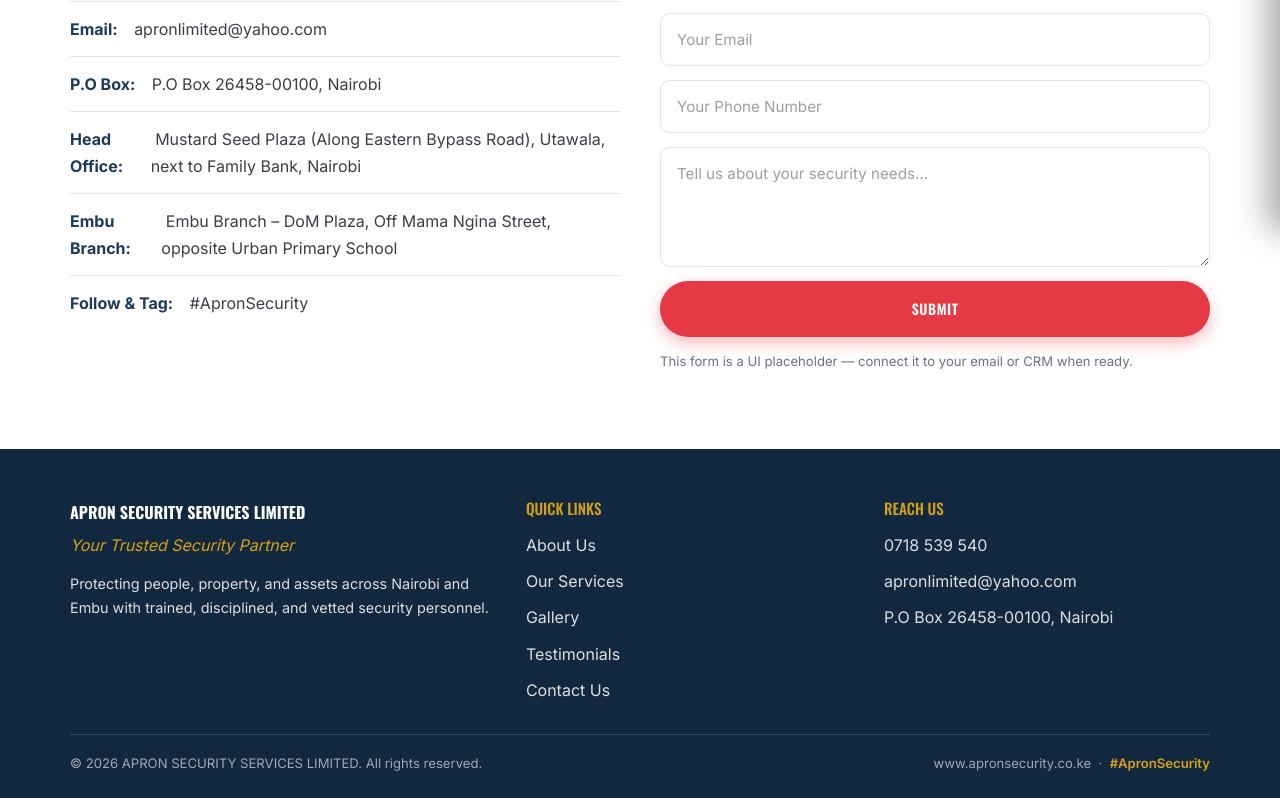
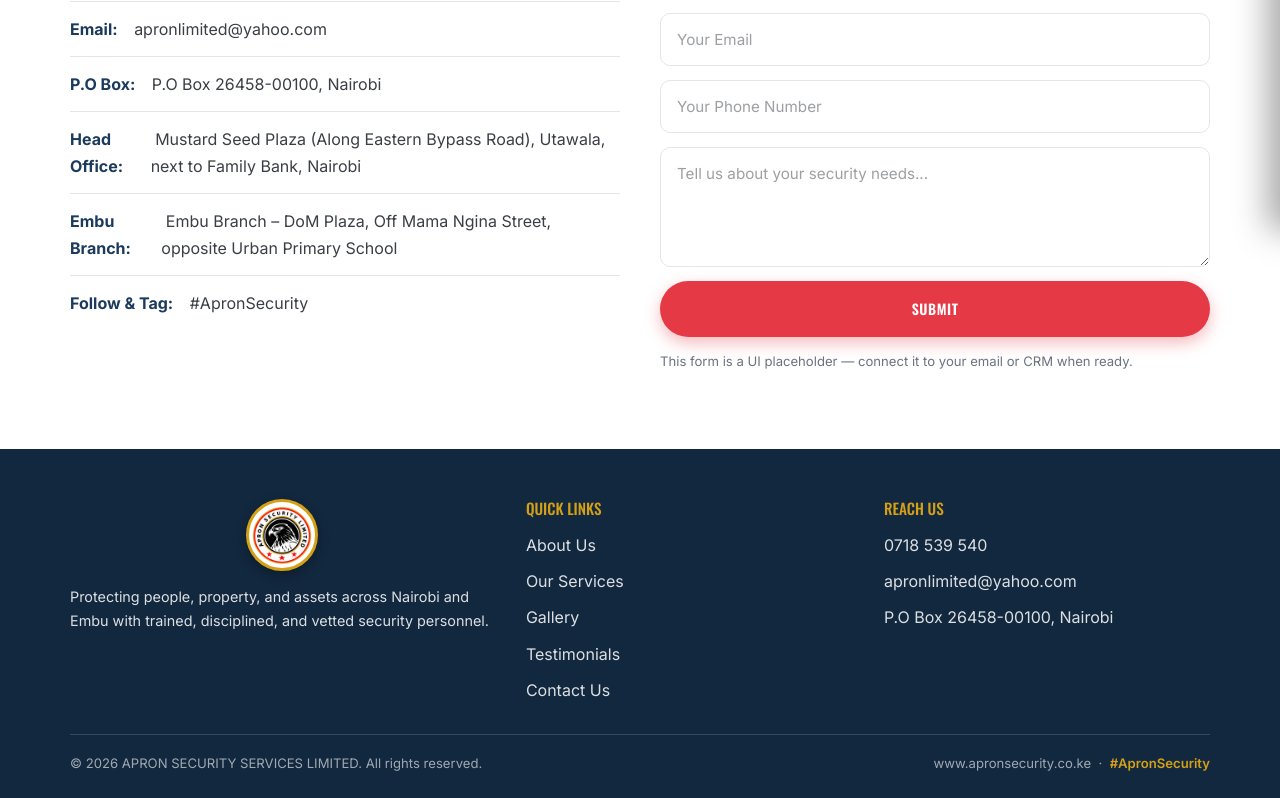
Before and after one commit to Muchyz/apron, a React (Vite) app: page /contact in a window 1280 px wide. Shown: the part 570-1368 px from the top of the page. Built offline with nearby package versions, Linux system fonts and the light colour scheme.

Commit message:
Simplify footer to centered logo only

```diff
--- a/src/components/Footer.jsx
+++ b/src/components/Footer.jsx
@@ -9,8 +9,11 @@
       <div className="container">
         <div className="footer-grid">
           <div>
-            <div className="footer-brand-name">{company.name}</div>
-            <div className="footer-tag">{company.tagline}</div>
+            <img
+              className="footer-logo"
+              src="/logo.png"
+              alt="Apron Security Limited circular badge logo"
+            />
             <p style={{ fontSize: '0.9rem' }}>
               Protecting people, property, and assets across Nairobi and Embu with
               trained, disciplined, and vetted security personnel.
--- a/src/components/Gallery.jsx
+++ b/src/components/Gallery.jsx
@@ -22,7 +22,6 @@
               aria-label={`Enlarge image: ${img.caption}`}
             >
               <img src={img.src} alt={img.caption} loading="lazy" />
-              <span className="gallery-item__caption">{img.caption}</span>
             </button>
           ))}
         </div>
--- a/src/index.css
+++ b/src/index.css
@@ -537,21 +537,17 @@
   overflow: hidden;
   position: relative;
   box-shadow: var(--shadow-card);
-  aspect-ratio: 4 / 3;
+  display: flex;
+  flex-direction: column;
 }
 .gallery-item img {
-  width: 100%; height: 100%; object-fit: cover;
+  width: 100%;
+  aspect-ratio: 4 / 3;
+  object-fit: cover;
+  display: block;
   transition: transform 0.3s ease;
 }
 .gallery-item:hover img { transform: scale(1.06); }
-.gallery-item__caption {
-  display: block;
-  padding: 10px 12px;
-  font-size: 0.85rem;
-  color: var(--navy);
-  background: var(--white);
-  text-align: left;
-}
 
 .lightbox {
   position: fixed;
@@ -1151,3 +1147,20 @@
     font-size: 1.15rem;
   }
 }
+
+
+
+
+/* ---------- Footer logo (centered) ---------- */
+.footer-logo {
+  display: block;
+  width: 72px;
+  height: 72px;
+  border-radius: 50%;
+  border: 3px solid var(--gold);
+  object-fit: contain;
+  background: var(--white);
+  padding: 3px;
+  box-shadow: 0 4px 12px rgba(0,0,0,0.3);
+  margin: 0 auto 14px;
+}
```
